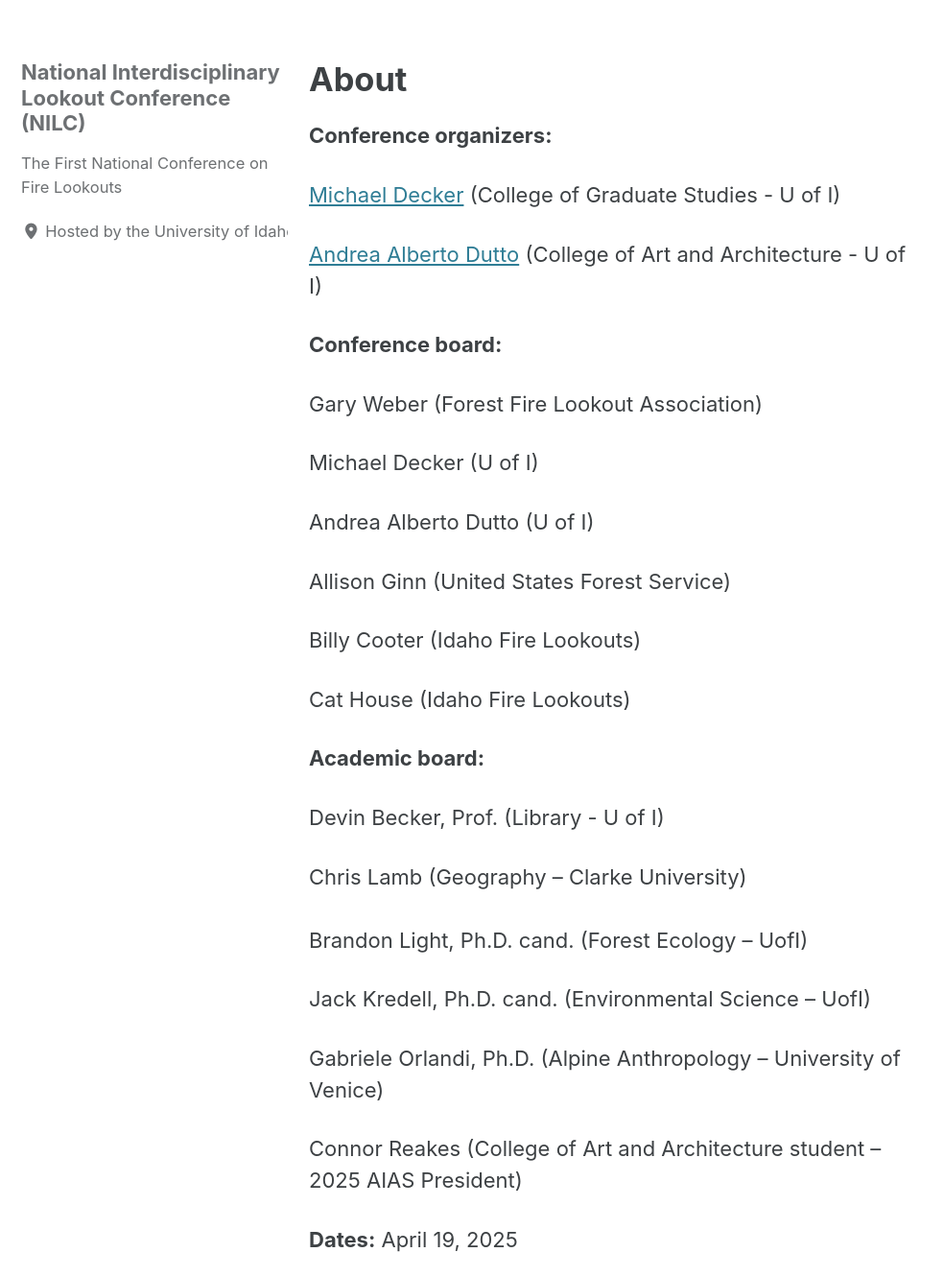
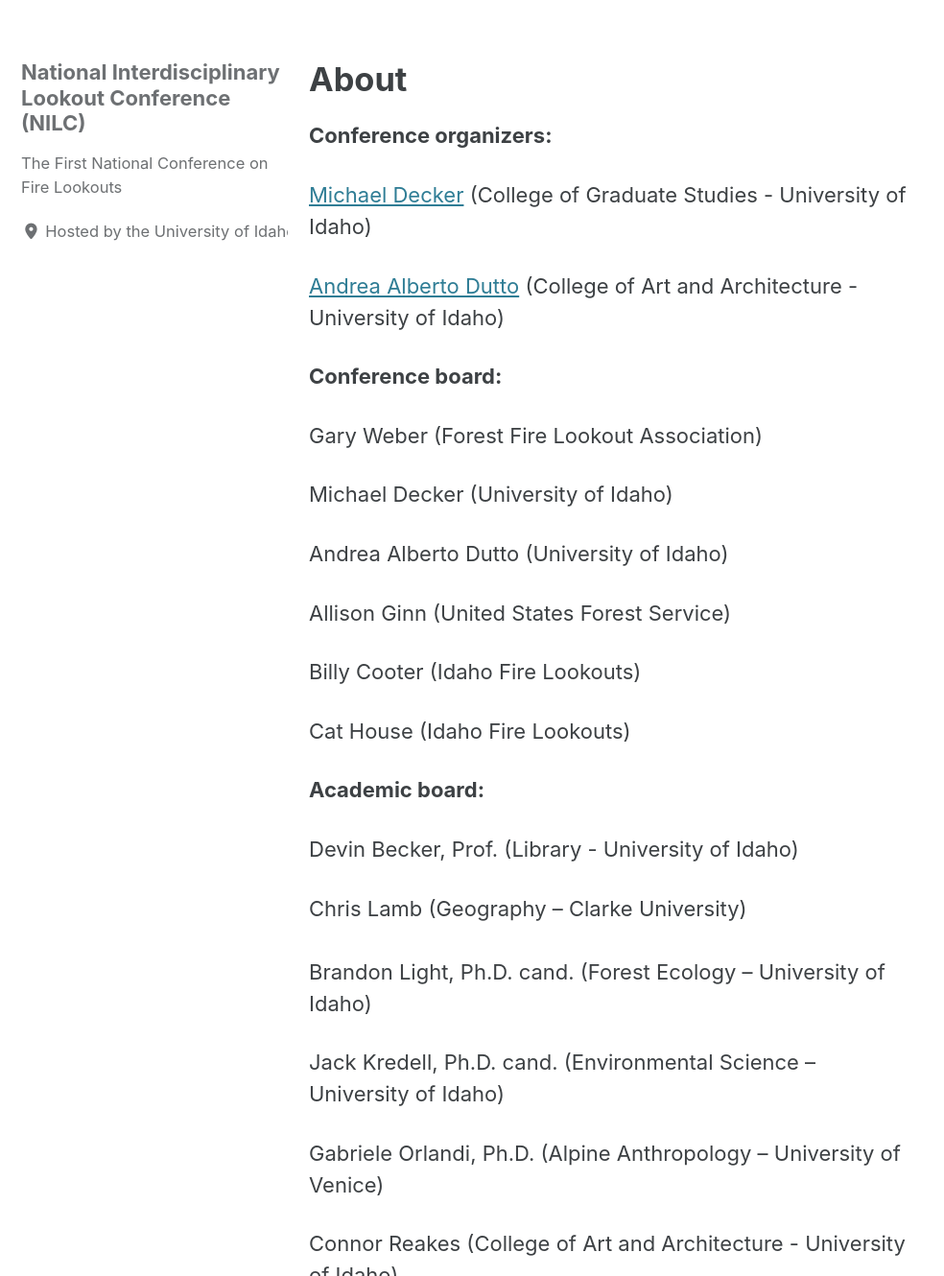
Before and after one commit to lookoutconference/lookoutconference.github.io, a Jekyll site: the page built from pages/about.md, in a window 1280 px wide and 1400 px high, scrolled down 313 px, cut to the strip 70-1400 px from the top of the window. Shown: the whole strip at 96% size, without its empty margins (0-984 px from the left). Built offline with Jekyll 4.4.1, drawn with Linux system fonts in a browser that asks for light colours; cached includes are drawn as plain includes; our own code applies the rules of GitHub Pages for plain Markdown files.

Commit message:
Update about.md

```diff
--- a/pages/about.md
+++ b/pages/about.md
@@ -12,17 +12,17 @@
 
 **Conference organizers:**
 
-<a href="https://www.uidaho.edu/news/feature-stories/fire-lookouts" target="_blank">Michael Decker</a> (College of Graduate Studies - U of I)
+<a href="https://www.uidaho.edu/news/feature-stories/fire-lookouts" target="_blank">Michael Decker</a> (College of Graduate Studies - University of Idaho)
 
-<a href="https://www.uidaho.edu/caa/programs/architecture/ourpeople/andrea-dutto" target="_blank">Andrea Alberto Dutto</a> (College of Art and Architecture - U of I)
+<a href="https://www.uidaho.edu/caa/programs/architecture/ourpeople/andrea-dutto" target="_blank">Andrea Alberto Dutto</a> (College of Art and Architecture - University of Idaho)
 
 **Conference board:**
 
 Gary Weber (Forest Fire Lookout Association)
 
-Michael Decker (U of I)
+Michael Decker (University of Idaho)
 
-Andrea Alberto Dutto (U of I)
+Andrea Alberto Dutto (University of Idaho)
 
 Allison Ginn (United States Forest Service)
 
@@ -32,18 +32,18 @@
 
 **Academic board:**
 
-Devin Becker, Prof. (Library - U of I)
+Devin Becker, Prof. (Library - University of Idaho)
 
 Chris Lamb (Geography – Clarke University)
  <br>
  <br>
-Brandon Light, Ph.D. cand. (Forest Ecology –  UofI)
+Brandon Light, Ph.D. cand. (Forest Ecology –  University of Idaho)
 
-Jack Kredell, Ph.D. cand. (Environmental Science – UofI)
+Jack Kredell, Ph.D. cand. (Environmental Science – University of Idaho)
 
 Gabriele Orlandi, Ph.D. (Alpine Anthropology – University of Venice)
 
-Connor Reakes (College of Art and Architecture student – 2025 AIAS President)
+Connor Reakes (College of Art and Architecture - University of Idaho)
 
 
 
```
